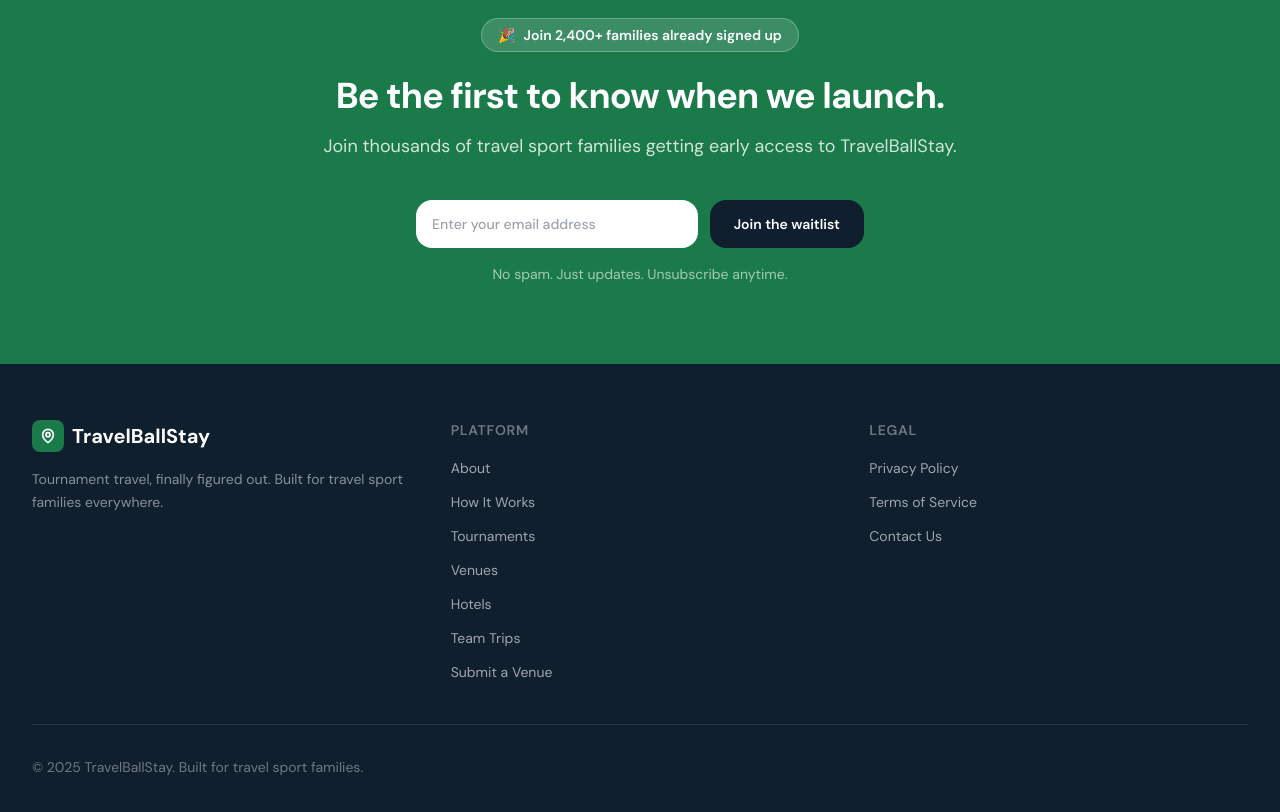
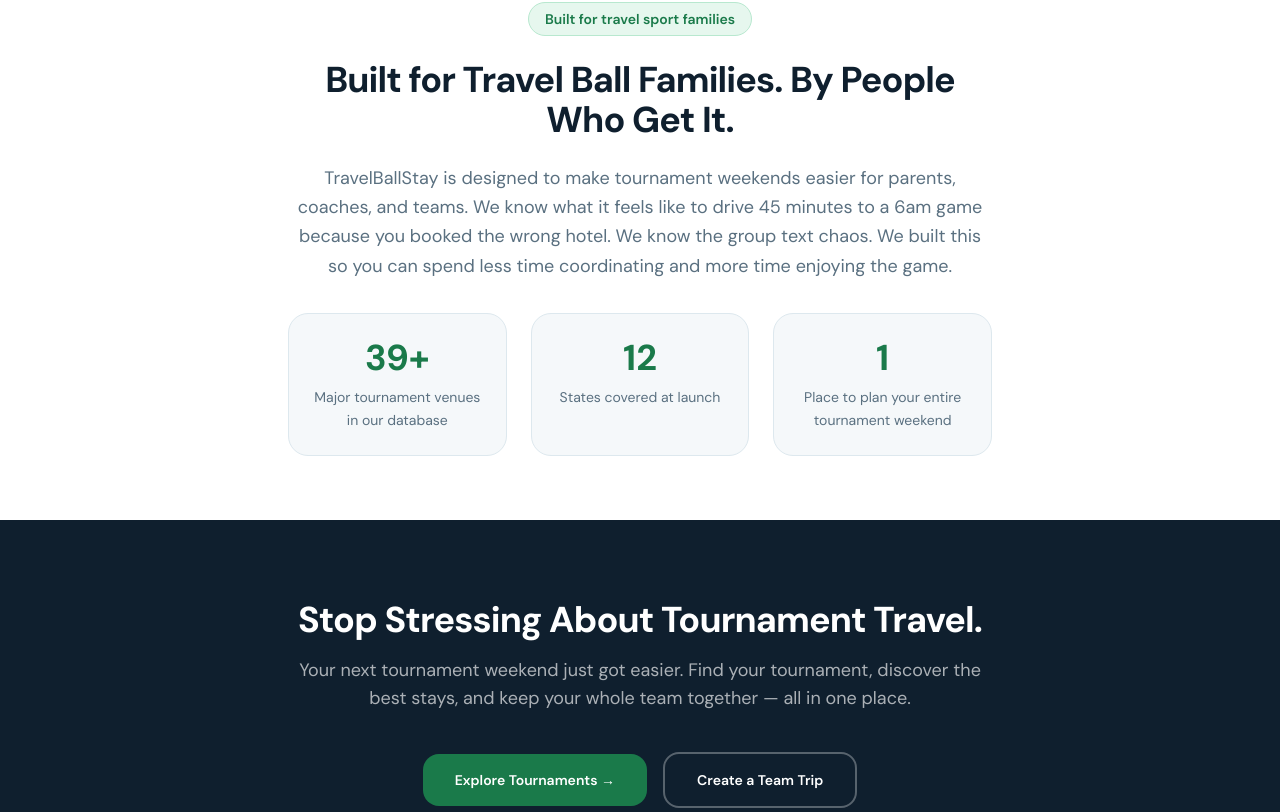
Before and after one commit to ceydecker-arch/Travelballstay, a Next.js app: page / in a window 1280 px wide. Shown: the part 5308-6120 px from the top of the page. Built offline with nearby package versions, Linux system fonts and the light colour scheme.

Commit message:
Added Trust Section and Final CTA, cleaned up fake social proof, updated page title

```diff
--- a/app/layout.tsx
+++ b/app/layout.tsx
@@ -2,9 +2,9 @@ import type { Metadata } from 'next'
 import './globals.css'
 
 export const metadata: Metadata = {
-  title: 'TravelBallStay — Tournament Travel, Finally Figured Out',
+  title: 'TravelBallStay — Where Teams Stay Together',
   description:
-    'Find hotels near the fields, see where your teammates are staying, and keep your whole team coordinated. Built for every youth travel sport.',
+    'Find hotels near the fields, coordinate with your team, and plan smarter tournament weekends. Built for every travel sport family.',
   keywords: 'travel baseball, youth sports travel, tournament hotels, team trip planning, travel ball',
   openGraph: {
     title: 'TravelBallStay — Tournament Travel, Finally Figured Out',
--- a/app/page.tsx
+++ b/app/page.tsx
@@ -6,6 +6,8 @@ import HowItWorks from '@/components/HowItWorks'
 import TeamMapFeature from '@/components/TeamMapFeature'
 import FeaturedDestinations from '@/components/FeaturedDestinations'
 import Benefits from '@/components/Benefits'
+import TrustSection from '@/components/TrustSection'
+import FinalCTA from '@/components/FinalCTA'
 import EmailSignup from '@/components/EmailSignup'
 import Footer from '@/components/Footer'
 
@@ -20,6 +22,8 @@ export default function Home() {
       <TeamMapFeature />
       <FeaturedDestinations />
       <Benefits />
+      <TrustSection />
+      <FinalCTA />
       <EmailSignup />
       <Footer />
     </main>
--- a/components/EmailSignup.tsx
+++ b/components/EmailSignup.tsx
@@ -17,21 +17,12 @@ export default function EmailSignup() {
     <section className="py-16 lg:py-20" style={{ backgroundColor: '#1a7a4a' }}>
       <div className="max-w-3xl mx-auto px-4 sm:px-6 lg:px-8 text-center">
 
-        {/* Social proof */}
-        <div
-          className="inline-flex items-center gap-2 px-4 py-1.5 rounded-full text-sm font-semibold mb-6 border"
-          style={{ backgroundColor: 'rgba(255,255,255,0.15)', borderColor: 'rgba(255,255,255,0.25)', color: 'white' }}
-        >
-          <span>🎉</span>
-          Join 2,400+ families already signed up
-        </div>
-
         <h2 className="text-3xl sm:text-4xl font-bold text-white tracking-tight mb-4">
-          Be the first to know when we launch.
+          Get Early Access — It&apos;s Free.
         </h2>
 
         <p className="text-lg mb-10" style={{ color: 'rgba(255,255,255,0.8)' }}>
-          Join thousands of travel sport families getting early access to TravelBallStay.
+          Be among the first families to plan smarter tournament weekends with TravelBallStay.
         </p>
 
         {!submitted ? (
--- /dev/null
+++ b/components/FinalCTA.tsx
@@ -0,0 +1,49 @@
+export default function FinalCTA() {
+  return (
+    <section
+      className="py-16 lg:py-20"
+      style={{ backgroundColor: '#0f1f2e' }}
+    >
+      <div className="max-w-3xl mx-auto px-4 sm:px-6 lg:px-8 text-center">
+        <h2
+          className="text-3xl sm:text-4xl font-bold text-white tracking-tight mb-4"
+        >
+          Stop Stressing About Tournament Travel.
+        </h2>
+        <p
+          className="text-lg mb-10"
+          style={{ color: 'rgba(255,255,255,0.65)' }}
+        >
+          Your next tournament weekend just got easier.
+          Find your tournament, discover the best stays,
+          and keep your whole team together — all in one place.
+        </p>
+        <div className="flex flex-col sm:flex-row items-center justify-center gap-4">
+          <a
+            href="#tournaments"
+            className="w-full sm:w-auto px-8 py-4 rounded-xl text-sm font-semibold text-white transition-all duration-150 hover:opacity-90 active:scale-95"
+            style={{ backgroundColor: '#1a7a4a' }}
+          >
+            Explore Tournaments →
+          </a>
+          <a
+            href="#team-trips"
+            className="w-full sm:w-auto px-8 py-4 rounded-xl text-sm font-semibold border-2 transition-all duration-150 hover:bg-white hover:text-gray-900 active:scale-95"
+            style={{
+              borderColor: 'rgba(255,255,255,0.3)',
+              color: 'white',
+            }}
+          >
+            Create a Team Trip
+          </a>
+        </div>
+        <p
+          className="text-sm mt-8"
+          style={{ color: 'rgba(255,255,255,0.4)' }}
+        >
+          Free to use. No credit card required.
+        </p>
+      </div>
+    </section>
+  )
+}
--- /dev/null
+++ b/components/TrustSection.tsx
@@ -0,0 +1,76 @@
+export default function TrustSection() {
+  return (
+    <section
+      className="py-14 lg:py-16"
+      style={{ backgroundColor: '#ffffff' }}
+    >
+      <div className="max-w-3xl mx-auto px-4 sm:px-6 lg:px-8 text-center">
+        <div
+          className="inline-flex items-center gap-2 px-4 py-1.5 rounded-full text-sm font-semibold mb-6 border"
+          style={{
+            backgroundColor: '#e6f7ee',
+            borderColor: '#b8e8cf',
+            color: '#1a7a4a',
+          }}
+        >
+          Built for travel sport families
+        </div>
+        <h2
+          className="text-3xl sm:text-4xl font-bold tracking-tight mb-6"
+          style={{ color: '#0f1f2e' }}
+        >
+          Built for Travel Ball Families. By People Who Get It.
+        </h2>
+        <p
+          className="text-lg leading-relaxed mb-8"
+          style={{ color: '#5a7080' }}
+        >
+          TravelBallStay is designed to make tournament weekends
+          easier for parents, coaches, and teams. We know what
+          it feels like to drive 45 minutes to a 6am game because
+          you booked the wrong hotel. We know the group text chaos.
+          We built this so you can spend less time coordinating
+          and more time enjoying the game.
+        </p>
+        <div className="grid grid-cols-1 sm:grid-cols-3 gap-6">
+          {[
+            {
+              number: '39+',
+              label: 'Major tournament venues in our database',
+            },
+            {
+              number: '12',
+              label: 'States covered at launch',
+            },
+            {
+              number: '1',
+              label: 'Place to plan your entire tournament weekend',
+            },
+          ].map((stat) => (
+            <div
+              key={stat.label}
+              className="rounded-2xl p-6"
+              style={{
+                backgroundColor: '#f5f8fa',
+                border: '1px solid #dde8ee',
+              }}
+            >
+              <div
+                className="text-4xl font-bold mb-2"
+                style={{ color: '#1a7a4a' }}
+              >
+                {stat.number}
+              </div>
+              <div
+                className="text-sm leading-relaxed"
+                style={{ color: '#5a7080' }}
+              >
+                {stat.label}
+              </div>
+            </div>
+          ))}
+        </div>
+      </div>
+    </section>
+  )
+}
```
